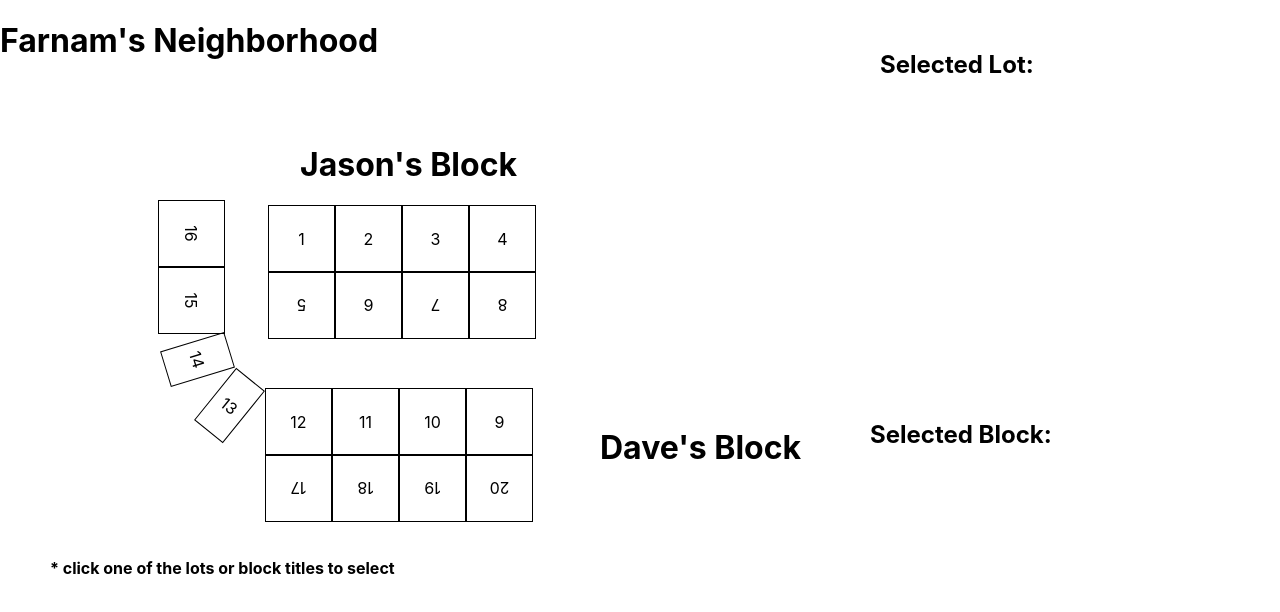
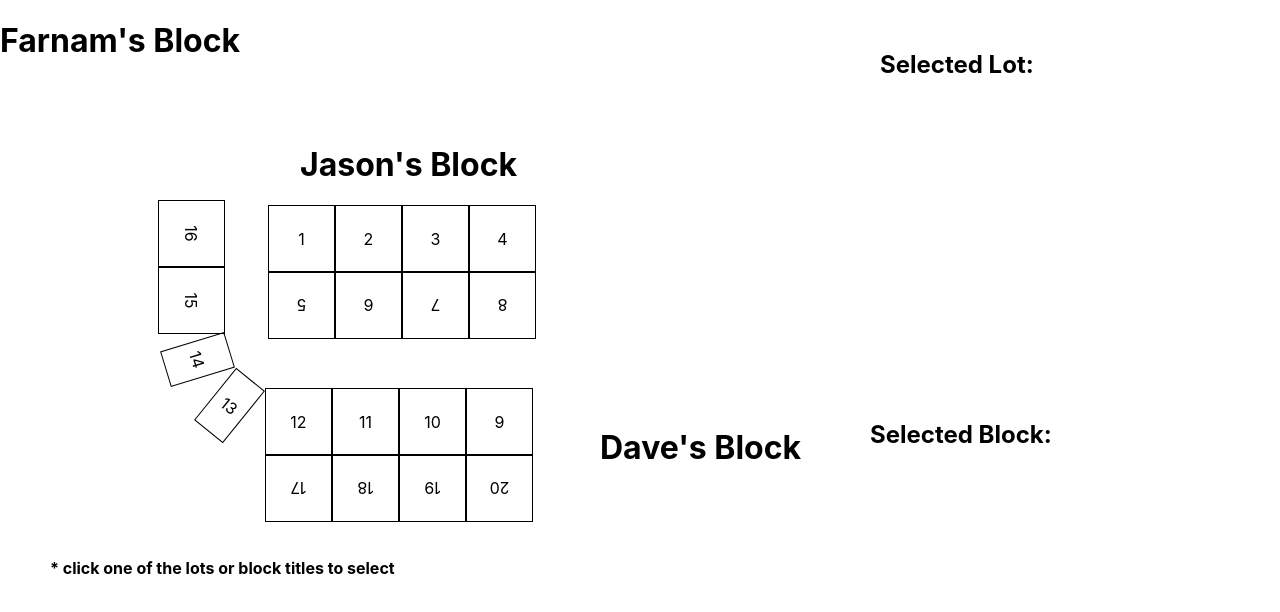
Before and after one commit to laidav/site-simulator, a React (Create React App) app: page / in a window 1280 px wide. Shown: the top 612 px of the page. Built offline with nearby package versions, Linux system fonts and the light colour scheme.

Commit message:
added color to selected block lots

```diff
--- a/src/Lot/Lot.css
+++ b/src/Lot/Lot.css
@@ -10,3 +10,7 @@
 .lot:hover {
   cursor: pointer;
 }
+
+.lot.active {
+  background: #819ae0;
+}
--- a/src/Lot/Lot.js
+++ b/src/Lot/Lot.js
@@ -1,13 +1,16 @@
 import React from "react";
 import "./Lot.css";
+import neighborhoodTreeSrvc from "../services/neighborhoodTreeSrvc";
 
 const Lot = ({ data: lot, selectLot, selectedBlock }) => {
     const handleClick = () => {
         selectLot(lot);
     };
 
+    const isActive = selectedBlock && neighborhoodTreeSrvc.getLots(selectedBlock).indexOf(lot) > -1;
+
     return (
-        <div className={"lot"} onClick={handleClick}>
+        <div className={`lot ${isActive ? "active" : "" }`} onClick={handleClick}>
             { lot.value.id }
         </div>
     )
--- a/src/services/blocksSrvc.js
+++ b/src/services/blocksSrvc.js
@@ -4,7 +4,7 @@ import BlockNode from "../models/BlockNode";
 const blocksList = [
     {
         id: 1,
-        name: "Farnam's Neighborhood",
+        name: "Farnam's Block",
         className: "farnams-neighborhood",
         lotRows: []
     },
```
